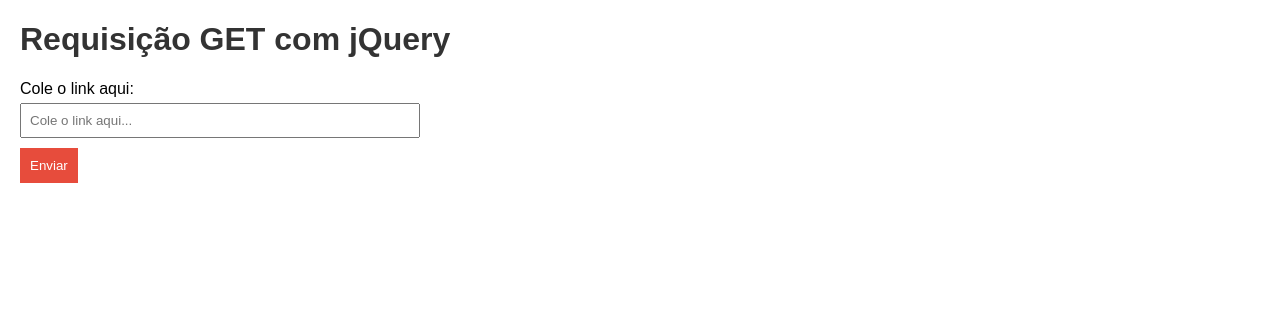
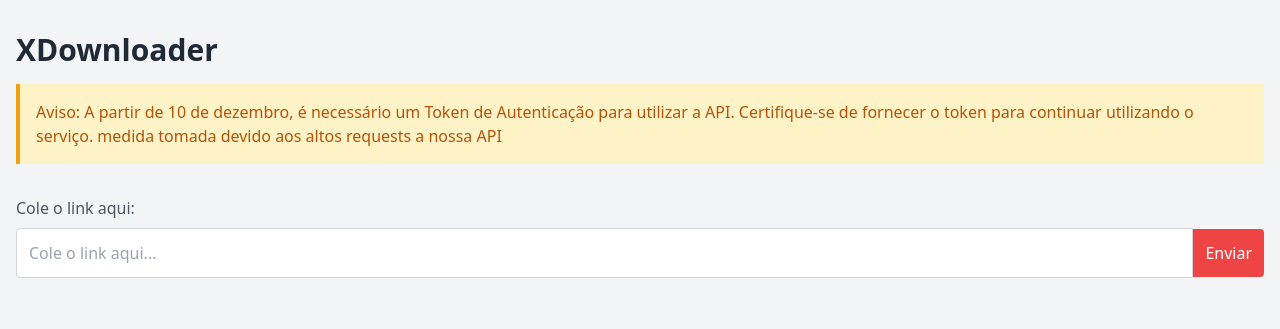
Before and after one commit to viniciusdev772/ipinfo, a website: page xvideos.html in a window 1280 px wide. Drawn offline with nearby package versions, Linux system fonts and the light colour scheme.

Commit message:
rkjrfkrf

```diff
--- a/xvideos.html
+++ b/xvideos.html
@@ -3,63 +3,30 @@
 <head>
   <meta charset="UTF-8">
   <meta name="viewport" content="width=device-width, initial-scale=1.0">
-  <title>Requisição GET com jQuery</title>
-  <style>
-    body {
-      font-family: Arial, sans-serif;
-      margin: 20px;
-    }
-
-    h1 {
-      color: #333;
-    }
-
-    #urlForm {
-      max-width: 400px;
-      margin: 20px 0;
-    }
-
-    label {
-      display: block;
-      margin-bottom: 5px;
-    }
-
-    #urlInput {
-      width: 100%;
-      padding: 8px;
-      margin-bottom: 10px;
-      box-sizing: border-box;
-    }
-
-    button {
-      background-color: #e74c3c; /* Cor vermelha */
-      color: #fff;
-      padding: 10px;
-      border: none;
-      cursor: pointer;
-    }
-
-    button:hover {
-      background-color: #c0392b; /* Cor vermelha escura no hover */
-    }
-
-    #resultado {
-      margin-top: 20px;
-    }
-  </style>
+  <title>XDownloader</title>
+  <link rel="stylesheet" href="https://cdn.jsdelivr.net/npm/tailwindcss@2.2.19/dist/tailwind.min.css">
   <script src="https://code.jquery.com/jquery-3.6.4.min.js"></script>
 </head>
-<body>
+<body class="bg-gray-100 font-sans">
 
-  <h1>Requisição GET com jQuery</h1>
+  <div class="container mx-auto p-4">
+    <h1 class="mt-4 text-3xl font-bold text-gray-800">XDownloader</h1>
 
-  <form id="urlForm">
-    <label for="urlInput">Cole o link aqui:</label>
-    <input type="text" id="urlInput" placeholder="Cole o link aqui..." required>
-    <button type="submit">Enviar</button>
-  </form>
+    <!-- Aviso de Token de Autenticação -->
+    <div class="bg-yellow-100 border-l-4 border-yellow-500 p-4 mt-4">
+      <p class="text-yellow-700">Aviso: A partir de 10 de dezembro, é necessário um Token de Autenticação para utilizar a API. Certifique-se de fornecer o token para continuar utilizando o serviço. medida tomada devido aos altos requests a nossa API</p>
+    </div>
 
-  <div id="resultado"></div>
+    <form id="urlForm" class="mt-8">
+      <label for="urlInput" class="text-gray-600 block mb-2">Cole o link aqui:</label>
+      <div class="flex items-center">
+        <input type="text" id="urlInput" placeholder="Cole o link aqui..." required class="p-3 border border-gray-300 rounded-l focus:outline-none focus:border-blue-500 transition duration-300 w-full">
+        <button type="submit" class="bg-red-500 text-white p-3 rounded-r hover:bg-red-700 focus:outline-none transition duration-300">Enviar</button>
+      </div>
+    </form>
+
+    <div id="resultado" class="mt-8"></div>
+  </div>
 
   <script>
     $(document).ready(function() {
@@ -70,15 +37,36 @@
         var url = $("#urlInput").val();
 
         // Faz a requisição GET
-        $.get("https://vdevapi.online/xvideos?url=" + url)
-          .done(function(data) {
-            // Exibe o resultado em caso de sucesso
-            $("#resultado").html("<p>Resultado da requisição: " + data + "</p>");
-          })
-          .fail(function(jqXHR, textStatus, errorThrown) {
+        $.ajax({
+          url: "https://vdevapi.online/xvideos?url=" + url,
+          dataType: "json", // Espera um JSON como resposta
+          success: function(data) {
+            // Cria o card com as informações do vídeo
+            var cardHtml = `
+              <div class="mt-8 p-4 bg-white rounded shadow-md transition duration-300 transform hover:scale-105">
+                <img src="${data.thumb}" class="w-full h-auto rounded mb-4" alt="Thumbnail do vídeo">
+                <div class="text-center">
+                  <h5 class="text-2xl font-bold text-gray-800">${data.titulo}</h5>
+                  <p class="text-gray-700 mb-2">Link do vídeo:</p>
+                  <a href="${data.link}" target="_blank" class="text-blue-500">${data.link}</a>
+                  <div class="mt-4">
+                    <a href="${data.link}" download class="bg-green-500 text-white p-3 rounded hover:bg-green-700 focus:outline-none transition duration-300">Baixar Vídeo</a>
+                  </div>
+                </div>
+              </div>
+            `;
+
+            // Exibe o card com uma animação
+            $("#resultado").hide().html(cardHtml).fadeIn(500);
+          },
+          error: function(jqXHR, textStatus, errorThrown) {
             // Exibe mensagens de erro em caso de falha na requisição
-            $("#resultado").html("<p>Erro na requisição: " + textStatus + ", " + errorThrown + "</p>");
-          });
+            var errorMessage = "<p class='text-red-500 mt-4'>Erro na requisição: " + textStatus + ", " + errorThrown + "</p>";
+
+            // Exibe a mensagem de erro com uma animação
+            $("#resultado").hide().html(errorMessage).fadeIn(500);
+          }
+        });
       });
     });
   </script>
```
